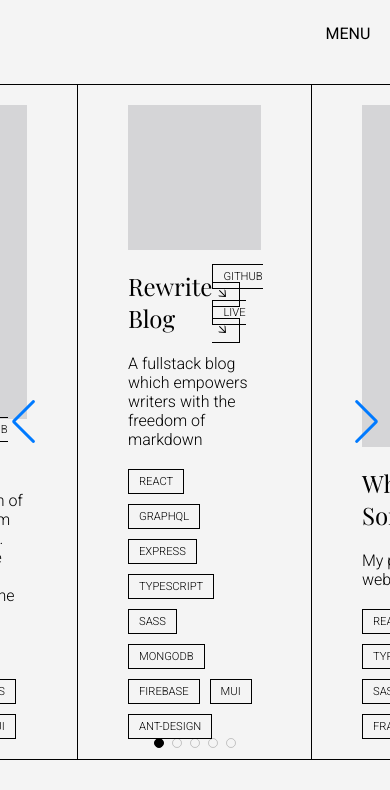
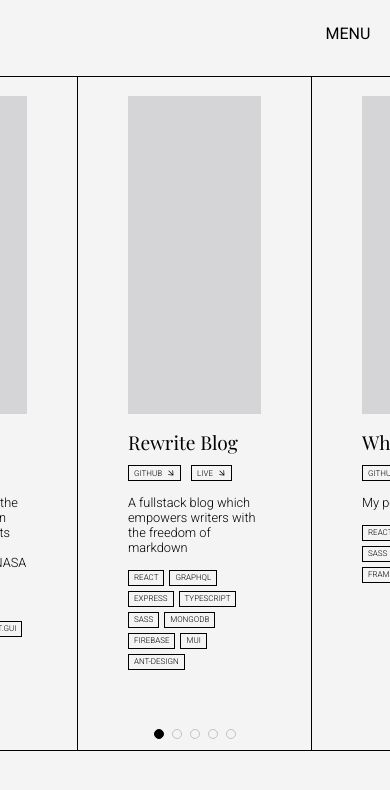
Before and after one commit to SomtoJF/whoissomto, a React (Vite) app: page /projects in a window 390 px wide. Shown: the top 790 px of the page. Built offline with nearby package versions, Linux system fonts and the light colour scheme; a web font is replaced by a local one.

Commit message:
Make swiper responsive

```diff
--- a/src/components/Projects/ProjectCard.styles.sass
+++ b/src/components/Projects/ProjectCard.styles.sass
@@ -3,7 +3,7 @@
 .project-card
     display: flex
     flex-direction: column
-    justify-content: center
+    justify-content: flex-start
     align-items: flex-start
     width: 100%
     height: 100%
@@ -18,6 +18,7 @@
         justify-content: space-between
         align-items: center
         width: 100%
+        flex-wrap: nowrap
         .links
             a
                 font-family: App.$header-font
@@ -25,7 +26,7 @@
                 border: solid 1px App.$black
                 font-weight: 300
                 padding: 5px 10px
-                margin-right: 10px
+                margin-left: 10px
                 text-decoration: none
                 color: App.$black
                 svg
@@ -57,3 +58,29 @@
             border: solid 1px App.$black
             font-weight: 300
             padding: 5px 10px
+
+@media all and (max-width: 560px)
+    .project-card
+        font-size: 0.8rem
+        gap: 15px
+        figure
+            height: 50%
+        .name-links
+            flex-direction: column
+            gap: 10px
+            align-items: flex-start
+            h2
+                margin: 0px
+            .links
+                a
+                    &:first-child
+                        margin-left: 0px
+                    font-size: 0.5rem
+                    padding: 2.5px 5px
+        .technologies
+            gap: 5px
+            align-items: center
+            margin: 0px
+            span
+                font-size: 0.5rem
+                padding: 2.5px 5px
--- a/src/components/Projects/Swiper.styles.sass
+++ b/src/components/Projects/Swiper.styles.sass
@@ -3,6 +3,31 @@
 .swiper-pagination-bullet
     background-color: transparent
     border: solid 1px App.$black
-    // height: 50px
+
+.swiper-slide
+    border: 1px solid black
+    height: 80vh
+    width: max(350px, 60vw)
+    border-left: none
+    margin: 0px
+    padding: 5% max(50px, 10%)
+    box-sizing: border-box
+
+.swiper-button-next::after, .swiper-button-prev::after
+    color: App.$black
+
 .swiper-pagination-bullet-active
     background-color: App.$black
+
+
+@media all and (max-width: 800px)
+    .swiper-slide
+        border: none
+        width: 80vw
+    .swiper-button-next::after, .swiper-button-prev::after
+        content: ""
+
+@media all and (max-width: 560px)
+    .swiper-slide
+        width: 90vw
+        height: 90vh
--- a/src/pages/Projects.styles.sass
+++ b/src/pages/Projects.styles.sass
@@ -1,4 +1,21 @@
 @use "../App"
 
 #projects
-    padding-top: 10vh
+    padding-top: 9vh
+    min-height: 100vh
+    #link-to-gh
+        text-decoration: none
+        color: App.$black
+        font-family: App.$header-font
+        font-weight: 300
+        width: 180px
+        position: relative
+        left: 50%
+        margin-left: calc(-0.5 * 180px)
+        bottom: -30px
+        svg
+            transition: 100ms
+            transform: rotate(45deg)
+        &:hover
+            svg
+                transform: rotate(0deg)
```
